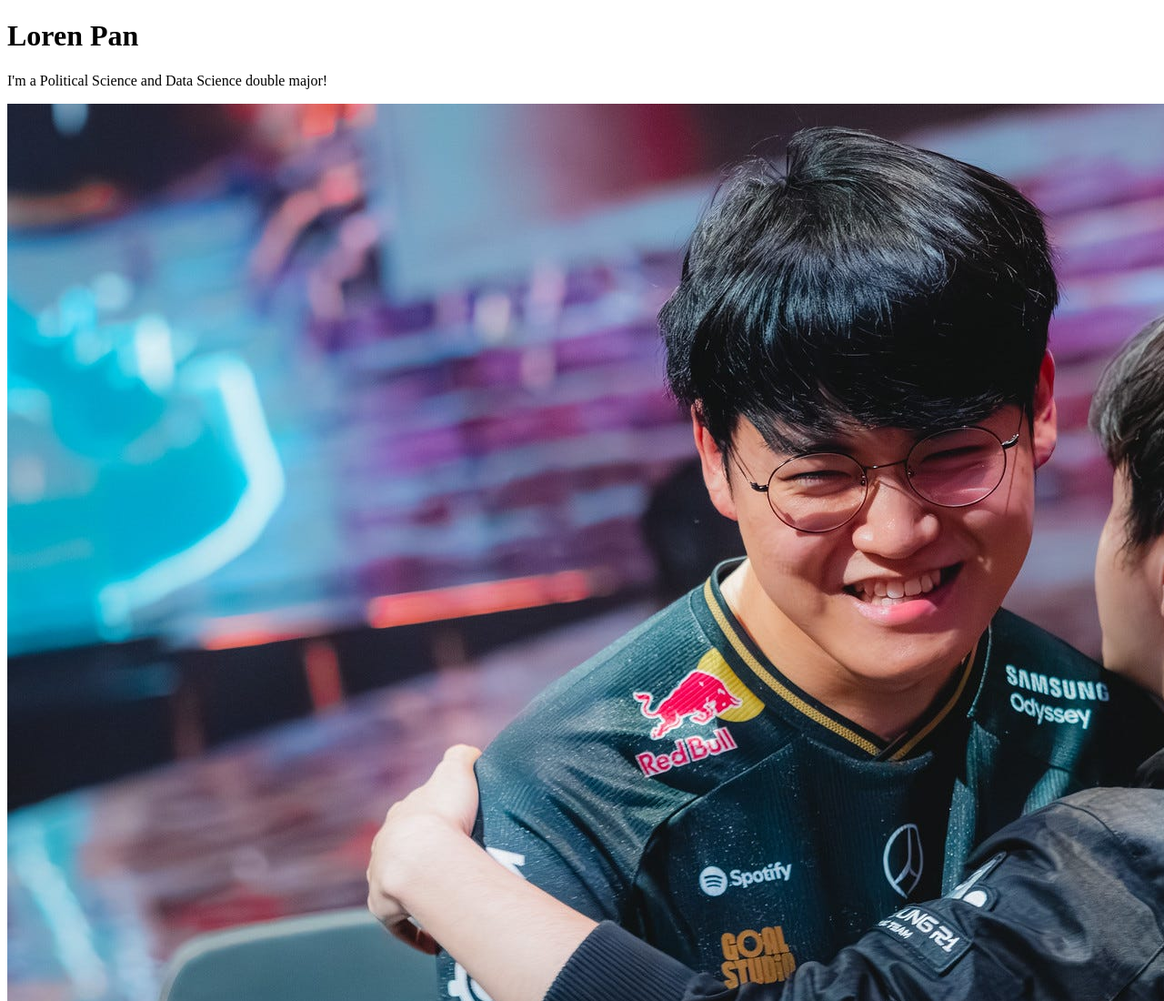
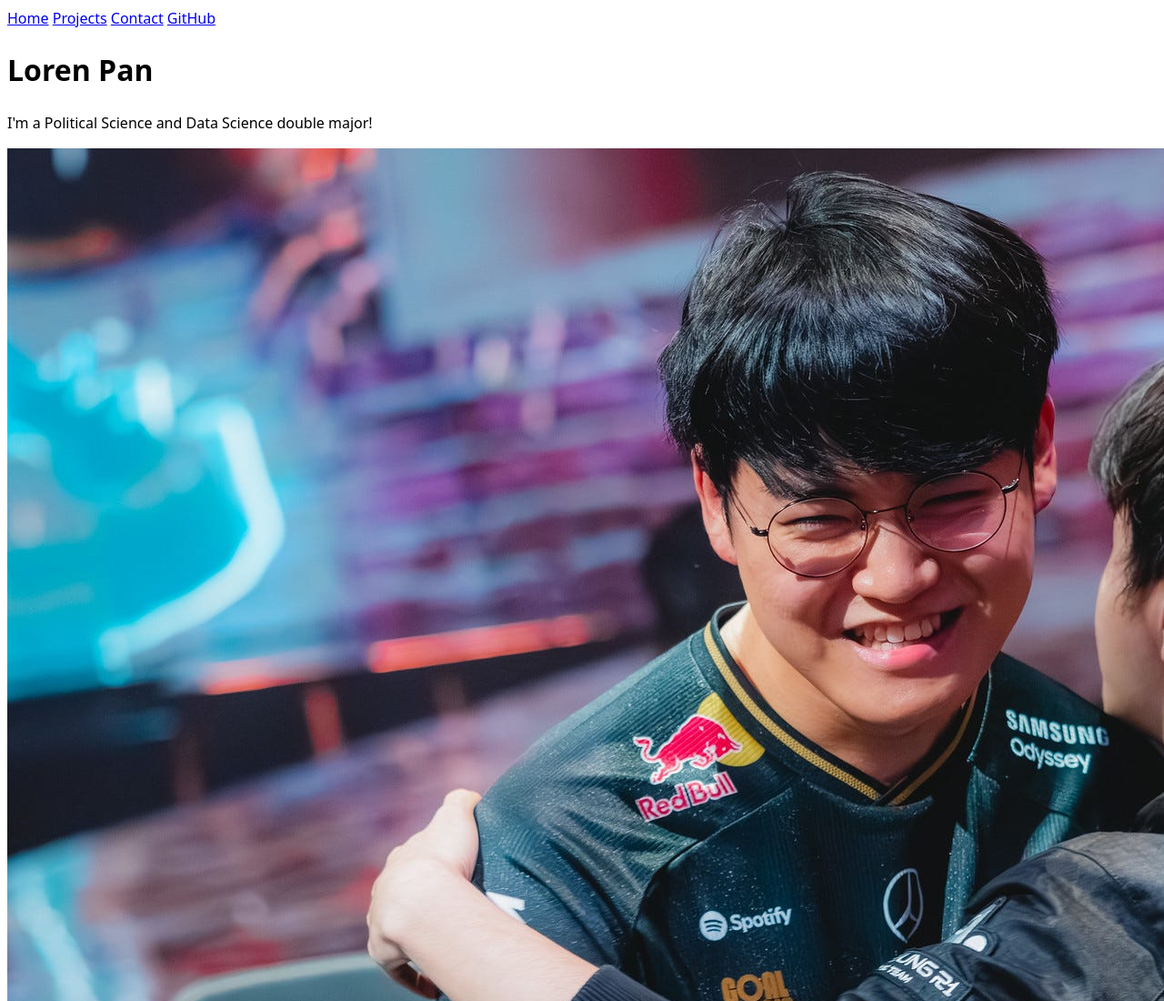
Before and after one commit to lopan-max/portfolio, a plain HTML site: page index.html in a window 1280 px wide. Shown: the top 1100 px of the page at 91% size. Drawn offline with Linux system fonts and the light colour scheme.

Commit message:
added nav to main page

```diff
--- a/index.html
+++ b/index.html
@@ -7,6 +7,12 @@
     <link rel="stylesheet" href="style.css">
 </head>
 <body>
+    <nav>
+        <a href="index.html">Home</a>
+        <a href="projects/index.html">Projects</a>
+        <a href="contact/index.html">Contact</a>
+        <a href="https://github.com/lopan-max" target="_blank">GitHub</a>
+    </nav>
     <h1>Loren Pan</h1>
     <p>I'm a Political Science and Data Science double major!</p>
     <img src="images/keria and guma.jpg" alt="My goats.">
--- a/style.css
+++ b/style.css
@@ -0,0 +1,6 @@
+body {
+    /* Set line height to 1.5 times the font size
+         and use the OS’s UI font as the website font
+       */
+    font: 100%/1.5 system-ui;
+  }
```
